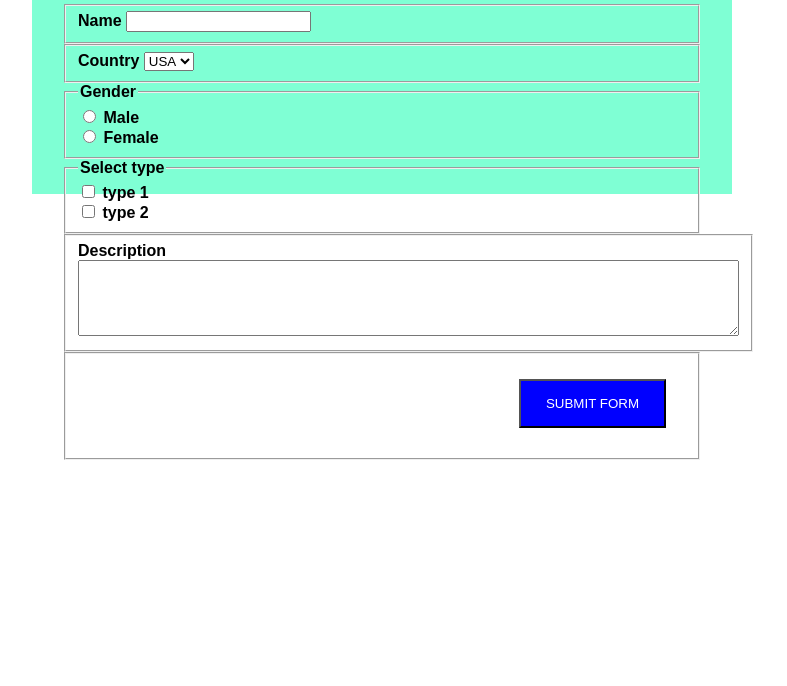
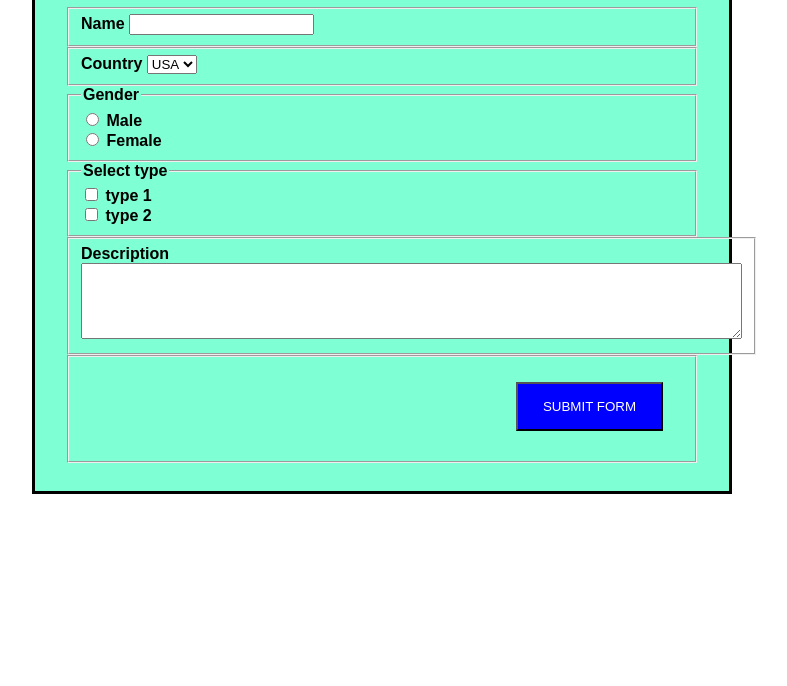
Before and after one commit to MaxBar19/mainacademy, a plain HTML site: page forms_css.html in a window 1280 px wide. Shown: the part 114-800 px from the top of the page, without its empty margins (258-1045 px from the left). Drawn offline with Linux system fonts and the light colour scheme.

Commit message:
Redesigned style

```diff
--- a/css/style_form.css
+++ b/css/style_form.css
@@ -3,12 +3,13 @@
     display: block;
     box-sizing: border-box;
     width: 700px;
-    height: 300px;
+    height: 600px;
     padding: 30px;
     margin: auto;
     font-weight: 600;
     font-family: sans-serif;
     background-color: aquamarine;
+    border-style: solid;
 }
 
 h1 {
```
